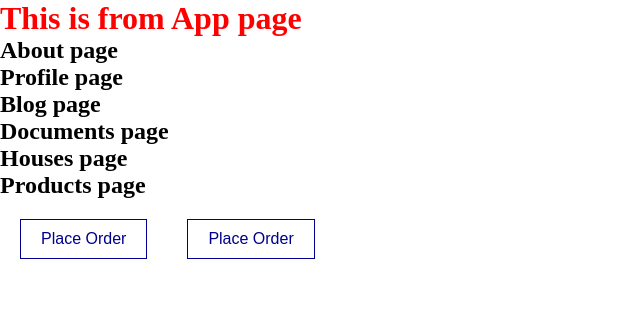
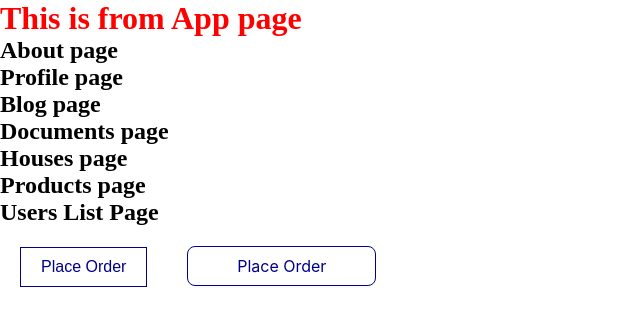
Before and after one commit to Ismoil00/NextJS__Tutorial-01, a Next.js app: page / in a window 1280 px wide. Shown: the top 326 px of the page, without its empty margins (0-640 px from the left). Built offline with nearby package versions, Linux system fonts and the light colour scheme.

Commit message:
another commit

```diff
--- /dev/null
+++ b/antd/Button.tsx
@@ -0,0 +1,19 @@
+import React from "react";
+import { Button as AButton } from "antd";
+import styled from "styled-components";
+
+
+const StyledButton = styled<any>(AButton)`
+  color: #cccccc;
+  border: 0.1em solid #012625;
+  border-radius: 0.5em;
+  margin: 0em 1em;
+  width: 11.8rem;
+  height: 2.5rem;
+  cursor: pointer;
+
+`;
+
+export const Button: React.FC<any> = ({ children, ...props }) => (
+  <StyledButton {...props}>{children}</StyledButton>
+);
--- a/package.json
+++ b/package.json
@@ -13,12 +13,15 @@
     "@types/node": "18.11.18",
     "@types/react": "18.0.27",
     "@types/react-dom": "18.0.10",
+    "antd": "^5.2.0",
     "eslint": "8.33.0",
     "eslint-config-next": "13.1.6",
     "next": "13.1.6",
     "react": "18.2.0",
     "react-dom": "18.2.0",
-    "styled-component": "^2.8.0",
     "typescript": "4.9.5"
+  },
+  "devDependencies": {
+    "@types/styled-components": "^5.1.26"
   }
 }
--- a/src/pages/index.tsx
+++ b/src/pages/index.tsx
@@ -1,5 +1,6 @@
 import Link from "next/link";
 import { useRouter } from "next/router";
+import { Button } from "antd/Button";
 
 function Home() {
   const style = {
@@ -40,10 +41,13 @@ function Home() {
       <Link href="/products">
         <h1>Products page</h1>
       </Link>
+      <Link href="/users">
+        <h1>Users List Page</h1>
+      </Link>
       <Link href="/products">
         <button style={style}>Place Order</button>
       </Link>
-        <button style={style} onClick={makeOrder}>Place Order</button>
+        <Button style={style} onClick={makeOrder}>Place Order</Button>
     </nav>
   )
 }
```
Also changed, not shown: src/pages/users.tsx (+8 -8 lines), components/typedeclaration.tsx (renamed from components/workers.tsx), 2 other files (tests, documents, lock files or other folders).
